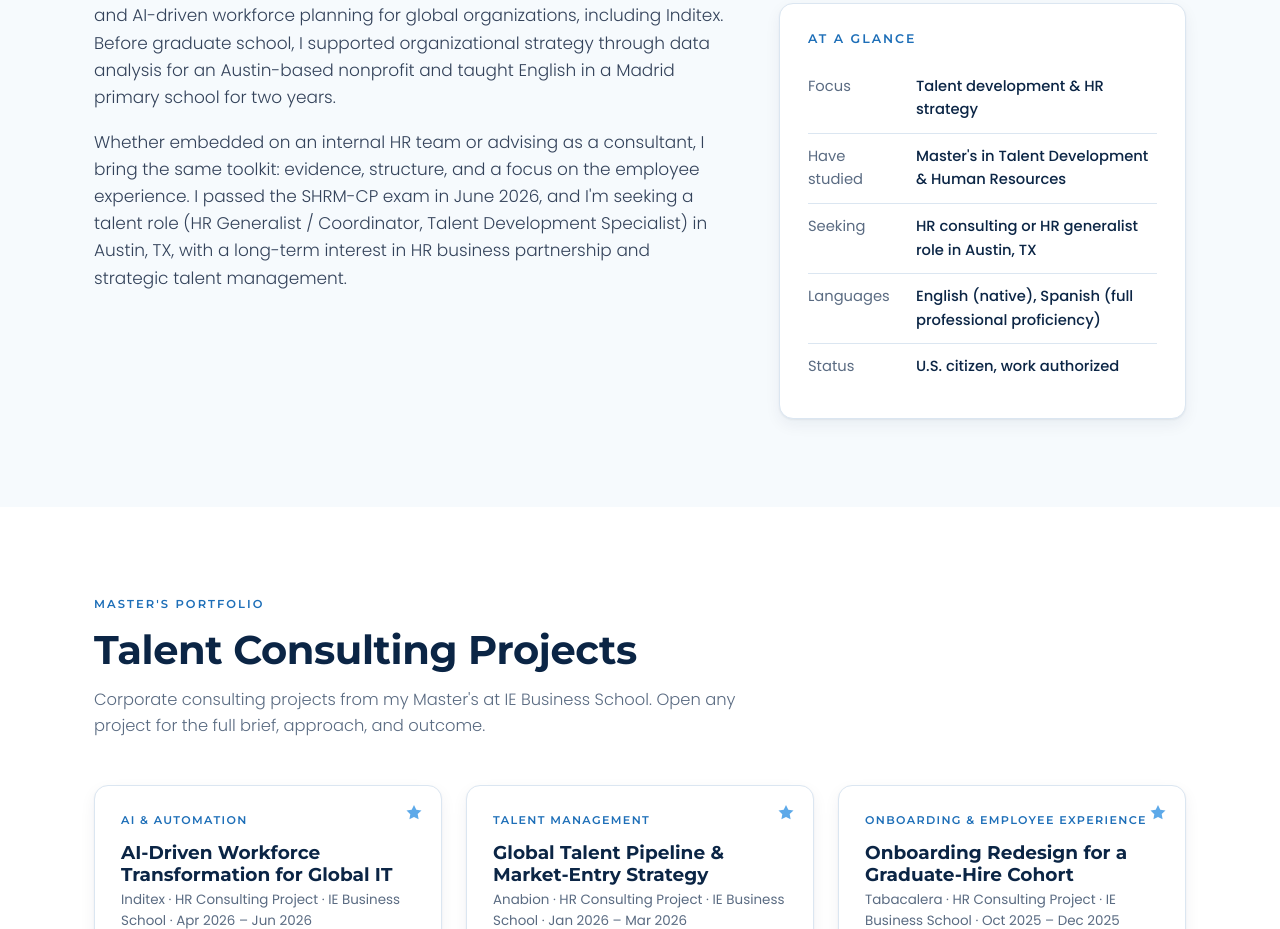
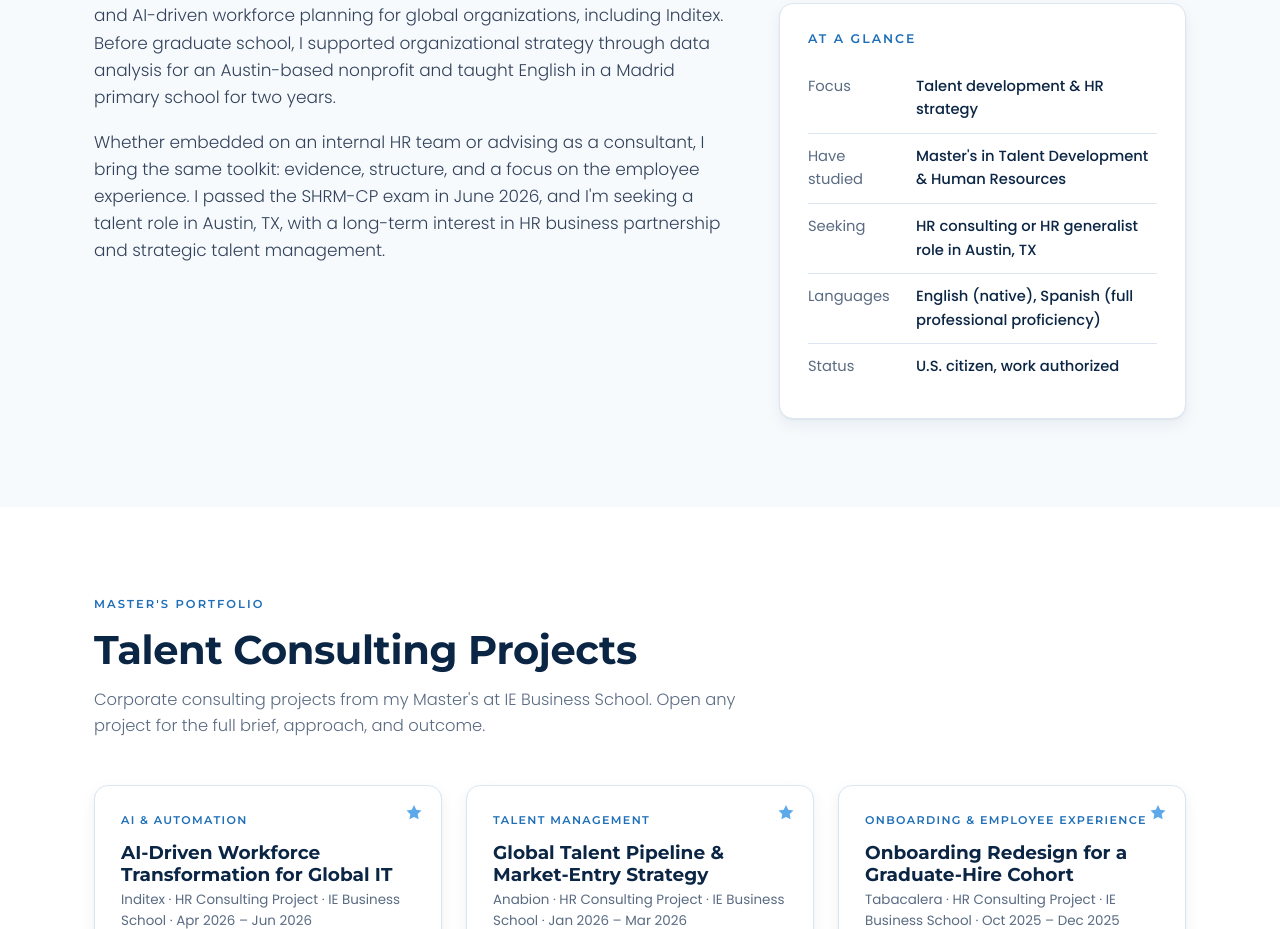
Before and after one commit to simmsehrlich-png/portfolio, a plain HTML site: page index.html in a window 1280 px wide. Shown: the part 1310-2239 px from the top of the page. Drawn offline with Linux system fonts and the light colour scheme.

Commit message:
Remove redundant job title details from About section

```diff
--- a/index.html
+++ b/index.html
@@ -396,7 +396,7 @@
         <h2 style="font-size:clamp(1.8rem,4vw,2.5rem);margin-bottom:22px;">People strategy, grounded in evidence</h2>
         <p>I'm a Master's graduate in Talent Development &amp; Human Resources from IE Business School. Over the past three years I've lived, worked, and studied in Madrid, building experience across human resources, consulting, and education.</p>
         <p>My corporate consulting projects at IE have spanned graduate onboarding redesign, employer value proposition (EVP) and talent-market analysis, and AI-driven workforce planning for global organizations, including Inditex. Before graduate school, I supported organizational strategy through data analysis for an Austin-based nonprofit and taught English in a Madrid primary school for two years.</p>
-        <p>Whether embedded on an internal HR team or advising as a consultant, I bring the same toolkit: evidence, structure, and a focus on the employee experience. I passed the SHRM-CP exam in June 2026, and I'm seeking a talent role (HR Generalist / Coordinator, Talent Development Specialist) in Austin, TX, with a long-term interest in HR business partnership and strategic talent management.</p>
+        <p>Whether embedded on an internal HR team or advising as a consultant, I bring the same toolkit: evidence, structure, and a focus on the employee experience. I passed the SHRM-CP exam in June 2026, and I'm seeking a talent role in Austin, TX, with a long-term interest in HR business partnership and strategic talent management.</p>
       </div>
       <div class="about-right">
       <div class="about-photo"><img src="about-photo.jpg" alt="Megann Simms Ehrlich working during a session at IE Business School" /></div>
```
